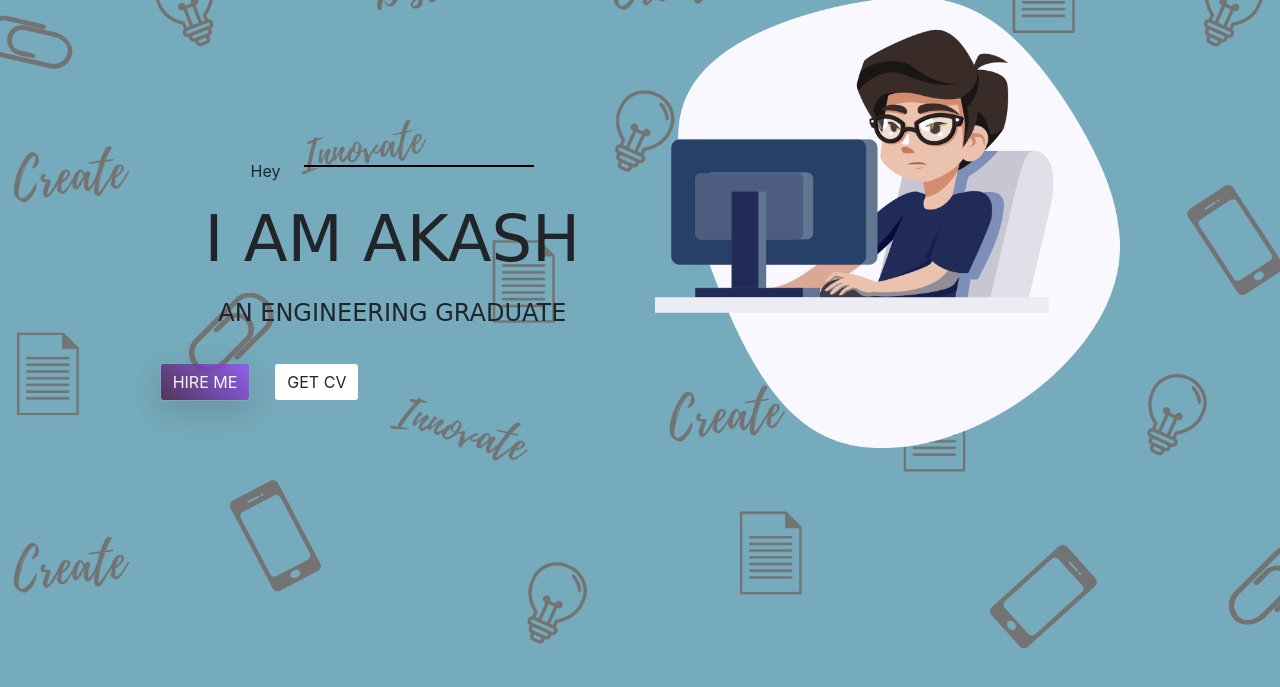
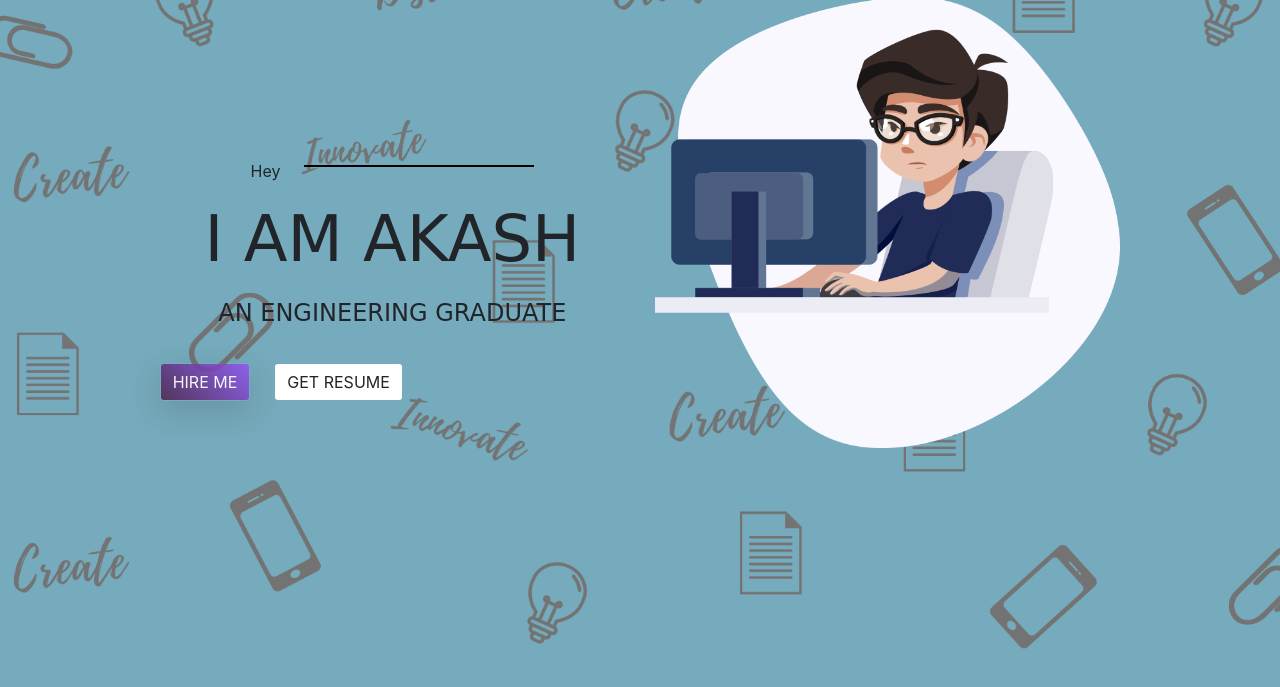
Before and after one commit to Akash227788/akash_portfolio, a plain HTML site: page index.html in a window 1280 px wide. Shown: the part 93-780 px from the top of the page. Drawn offline with Linux system fonts and the light colour scheme.

Commit message:
Update index.html

```diff
--- a/index.html
+++ b/index.html
@@ -79,7 +79,7 @@
                                         me</button>
                                     </a>
                                         <a href="./Akash's Resume.pdf">
-                                            <button type="button" class="btn button secondary-button text-uppercase">Get cv</button>
+                                            <button type="button" class="btn button secondary-button text-uppercase">Get Resume</button>
                                         </a>
                                 </div>
                             </div>
```
